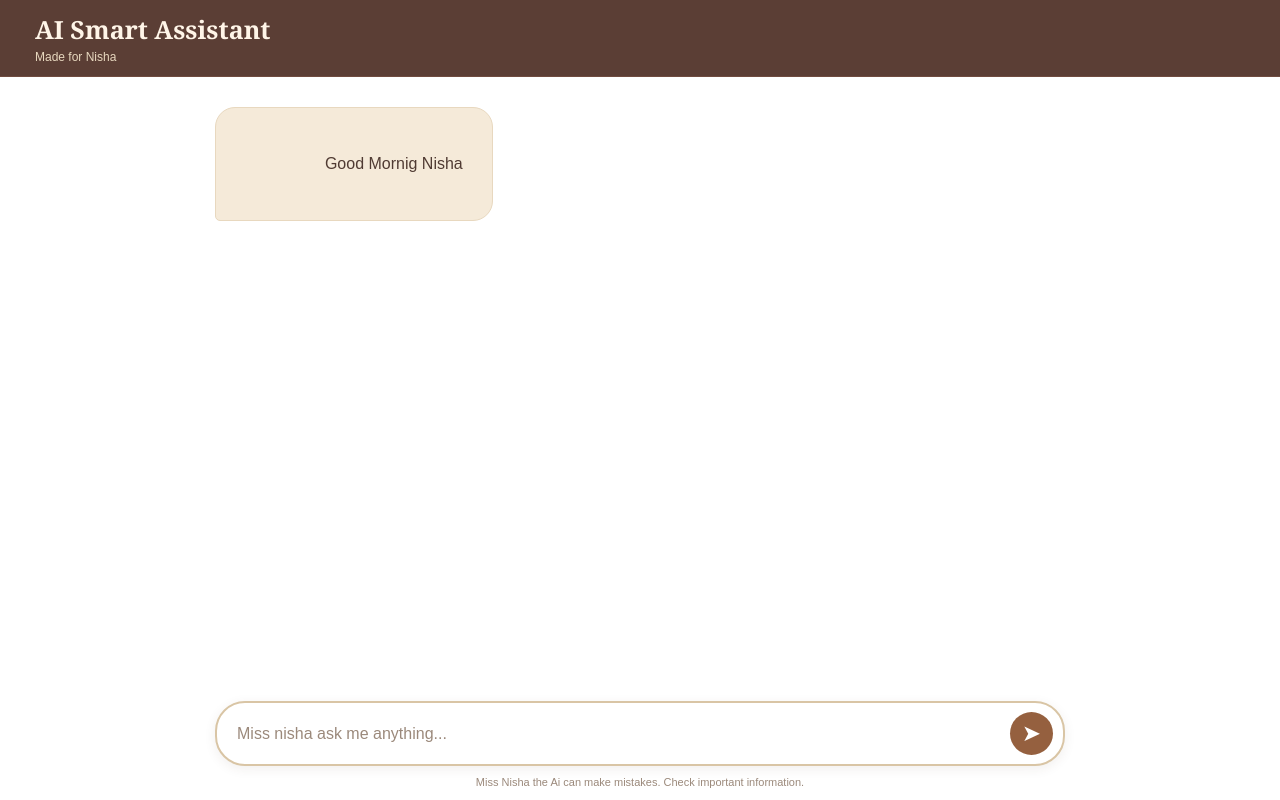
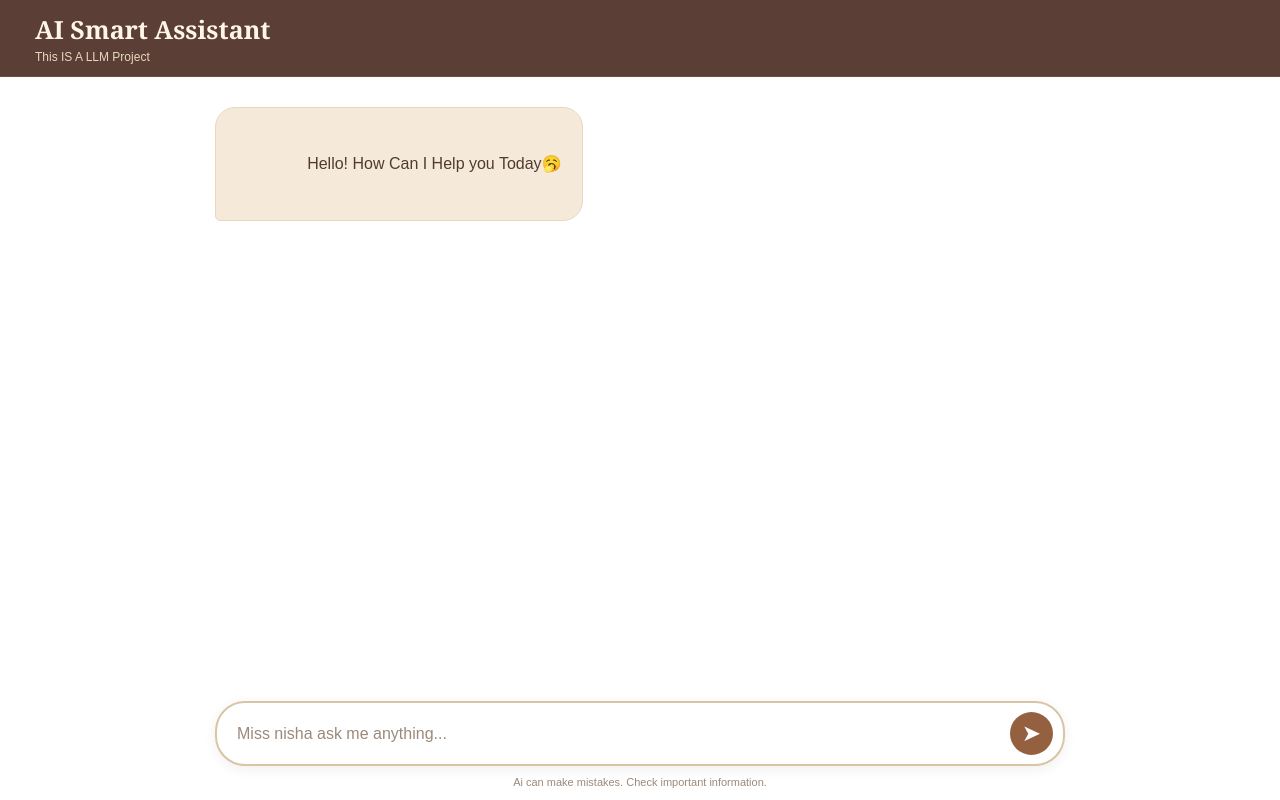
Before and after one commit to UpendraSisodiya/AI-Smart-Assistant-Chatbot, a website: page public/index.html in a window 1280 px wide. Drawn offline with Linux system fonts and the light colour scheme.

Commit message:
Final Update

```diff
--- a/public/index.html
+++ b/public/index.html
@@ -19,7 +19,7 @@
             <div class="logo">
                 <h2>AI Smart Assistant</h2>
             </div>
-            <p>Made for Nisha</p>
+            <p>This IS A LLM Project</p>
         </header>
 
         <!-- Chat Area -->
@@ -28,7 +28,7 @@
             <div id="chat-box">
 
                 <div class="bot-message">
-                    Good Mornig Nisha
+                Hello! How Can I Help you Today🥱
                 </div>
 
             </div>
@@ -54,7 +54,7 @@
             </div>
 
             <p class="footer-text">
-                Miss Nisha the Ai can make mistakes. Check important information.
+             Ai can make mistakes. Check important information.
             </p>
 
         </footer>
```
